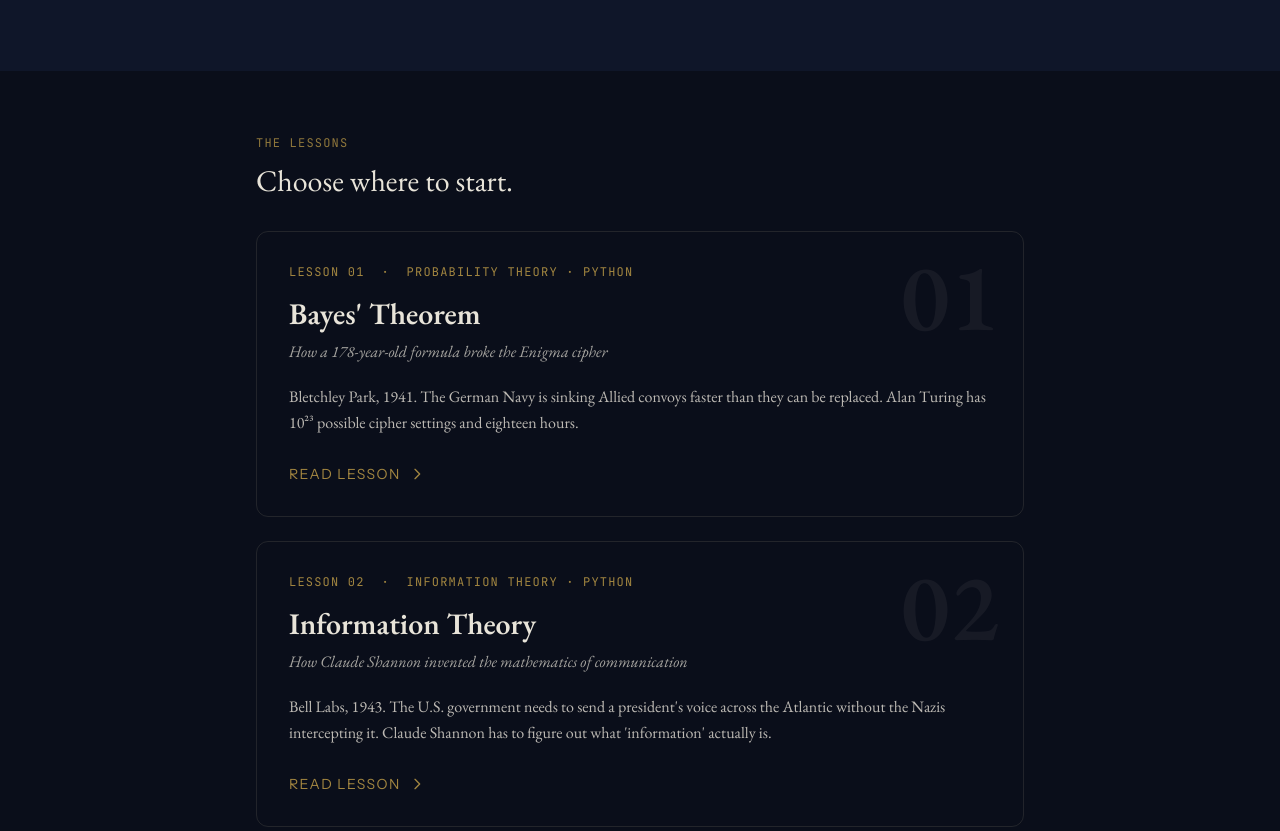
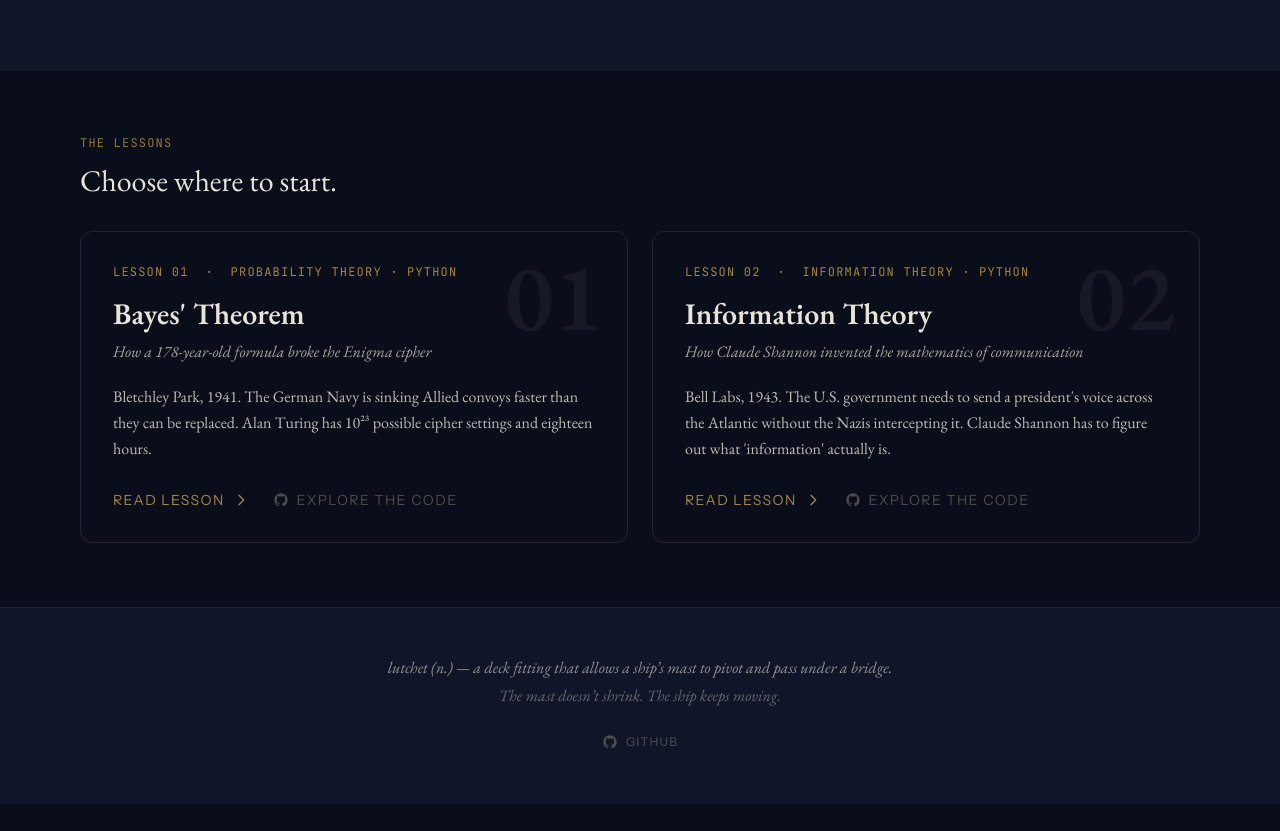
Before and after one commit to vivekatsuperset/lutchet, an Astro site in the folder website/: page / in a window 1280 px wide. Shown: the part 1380-2211 px from the top of the page. After the commit the page ends 2184 px from the top, so only its background shows below. Built offline with nearby package versions, Linux system fonts and the light colour scheme; Astro itself is replaced by a stand-in of ours.

Commit message:
Improved lesson card layout. Added Explore the Code links to lesson cards.

```diff
--- a/website/src/components/ui/LessonCard.astro
+++ b/website/src/components/ui/LessonCard.astro
@@ -6,14 +6,14 @@ export interface Props {
   subjects: string;     // e.g. "Probability Theory · Python"
   href: string;
   narrativeHook: string; // one-line historical hook
+  codeHref: string;     // GitHub directory URL
 }
 
-const { number, title, tagline, subjects, href, narrativeHook } = Astro.props;
+const { number, title, tagline, subjects, href, narrativeHook, codeHref } = Astro.props;
 const paddedNum = String(number).padStart(2, "0");
 ---
 
-<a href={href}
-   class="group block border border-ivory-dim/15 rounded-xl p-8 hover:border-amber/40 transition-all duration-300 hover:bg-amber/[0.04] relative overflow-hidden">
+<div class="group border border-ivory-dim/15 rounded-xl p-8 hover:border-amber/40 transition-all duration-300 hover:bg-amber/[0.04] relative overflow-hidden">
 
   <!-- Large dim number background -->
   <span class="absolute top-4 right-6 font-serif font-bold text-8xl text-ivory/[0.06] select-none leading-none group-hover:text-amber/[0.10] transition-colors">
@@ -33,11 +33,22 @@ const paddedNum = String(number).padStart(2, "0");
 
     <p class="text-ivory/80 text-base leading-relaxed mb-7">{narrativeHook}</p>
 
-    <div class="flex items-center gap-2 text-amber/80 group-hover:text-amber transition-colors">
-      <span class="font-sans text-sm tracking-widest uppercase">Read lesson</span>
-      <svg class="w-4 h-4 group-hover:translate-x-1 transition-transform" fill="none" viewBox="0 0 24 24" stroke="currentColor" stroke-width="2">
-        <path stroke-linecap="round" stroke-linejoin="round" d="M9 5l7 7-7 7" />
-      </svg>
+    <div class="flex items-center gap-6">
+      <a href={href}
+         class="flex items-center gap-2 text-amber/80 hover:text-amber transition-colors">
+        <span class="font-sans text-sm tracking-widest uppercase">Read lesson</span>
+        <svg class="w-4 h-4 group-hover:translate-x-1 transition-transform" fill="none" viewBox="0 0 24 24" stroke="currentColor" stroke-width="2">
+          <path stroke-linecap="round" stroke-linejoin="round" d="M9 5l7 7-7 7" />
+        </svg>
+      </a>
+      <a href={codeHref}
+         target="_blank" rel="noopener noreferrer"
+         class="flex items-center gap-2 text-ivory-dim/40 hover:text-ivory-dim/70 transition-colors">
+        <svg class="w-4 h-4" fill="currentColor" viewBox="0 0 24 24">
+          <path d="M12 2C6.477 2 2 6.484 2 12.017c0 4.425 2.865 8.18 6.839 9.504.5.092.682-.217.682-.483 0-.237-.008-.868-.013-1.703-2.782.605-3.369-1.343-3.369-1.343-.454-1.158-1.11-1.466-1.11-1.466-.908-.62.069-.608.069-.608 1.003.07 1.531 1.032 1.531 1.032.892 1.53 2.341 1.088 2.91.832.092-.647.35-1.088.636-1.338-2.22-.253-4.555-1.113-4.555-4.951 0-1.093.39-1.988 1.029-2.688-.103-.253-.446-1.272.098-2.65 0 0 .84-.27 2.75 1.026A9.564 9.564 0 0112 6.844c.85.004 1.705.115 2.504.337 1.909-1.296 2.747-1.027 2.747-1.027.546 1.379.202 2.398.1 2.651.64.7 1.028 1.595 1.028 2.688 0 3.848-2.339 4.695-4.566 4.943.359.309.678.92.678 1.855 0 1.338-.012 2.419-.012 2.747 0 .268.18.58.688.482A10.019 10.019 0 0022 12.017C22 6.484 17.522 2 12 2z"/>
+        </svg>
+        <span class="font-sans text-sm tracking-widest uppercase">Explore the code</span>
+      </a>
     </div>
   </div>
-</a>
+</div>
--- a/website/src/pages/index.astro
+++ b/website/src/pages/index.astro
@@ -132,11 +132,11 @@ import LessonCard from "../components/ui/LessonCard.astro";
 <!-- ============================================================== LESSONS -->
 
 <section id="lessons" class="py-16 px-8 md:px-20 bg-navy">
-  <div class="max-w-3xl mx-auto">
+  <div class="max-w-6xl mx-auto">
     <p class="font-mono text-xs text-amber/70 tracking-widest mb-3 uppercase">The lessons</p>
     <h2 class="font-serif text-3xl text-ivory mb-8">Choose where to start.</h2>
 
-    <div class="space-y-6">
+    <div class="grid grid-cols-1 md:grid-cols-2 gap-6">
       <LessonCard
         number={1}
         title="Bayes' Theorem"
@@ -144,6 +144,7 @@ import LessonCard from "../components/ui/LessonCard.astro";
         subjects="Probability Theory · Python"
         href="/lessons/enigma-bayes"
         narrativeHook="Bletchley Park, 1941. The German Navy is sinking Allied convoys faster than they can be replaced. Alan Turing has 10²³ possible cipher settings and eighteen hours."
+        codeHref="https://github.com/vivekatsuperset/lutchet/tree/main/src/enigma_bayes"
       />
 
       <LessonCard
@@ -153,6 +154,7 @@ import LessonCard from "../components/ui/LessonCard.astro";
         subjects="Information Theory · Python"
         href="/lessons/information-theory"
         narrativeHook="Bell Labs, 1943. The U.S. government needs to send a president's voice across the Atlantic without the Nazis intercepting it. Claude Shannon has to figure out what 'information' actually is."
+        codeHref="https://github.com/vivekatsuperset/lutchet/tree/main/src/information_theory"
       />
     </div>
   </div>
```
